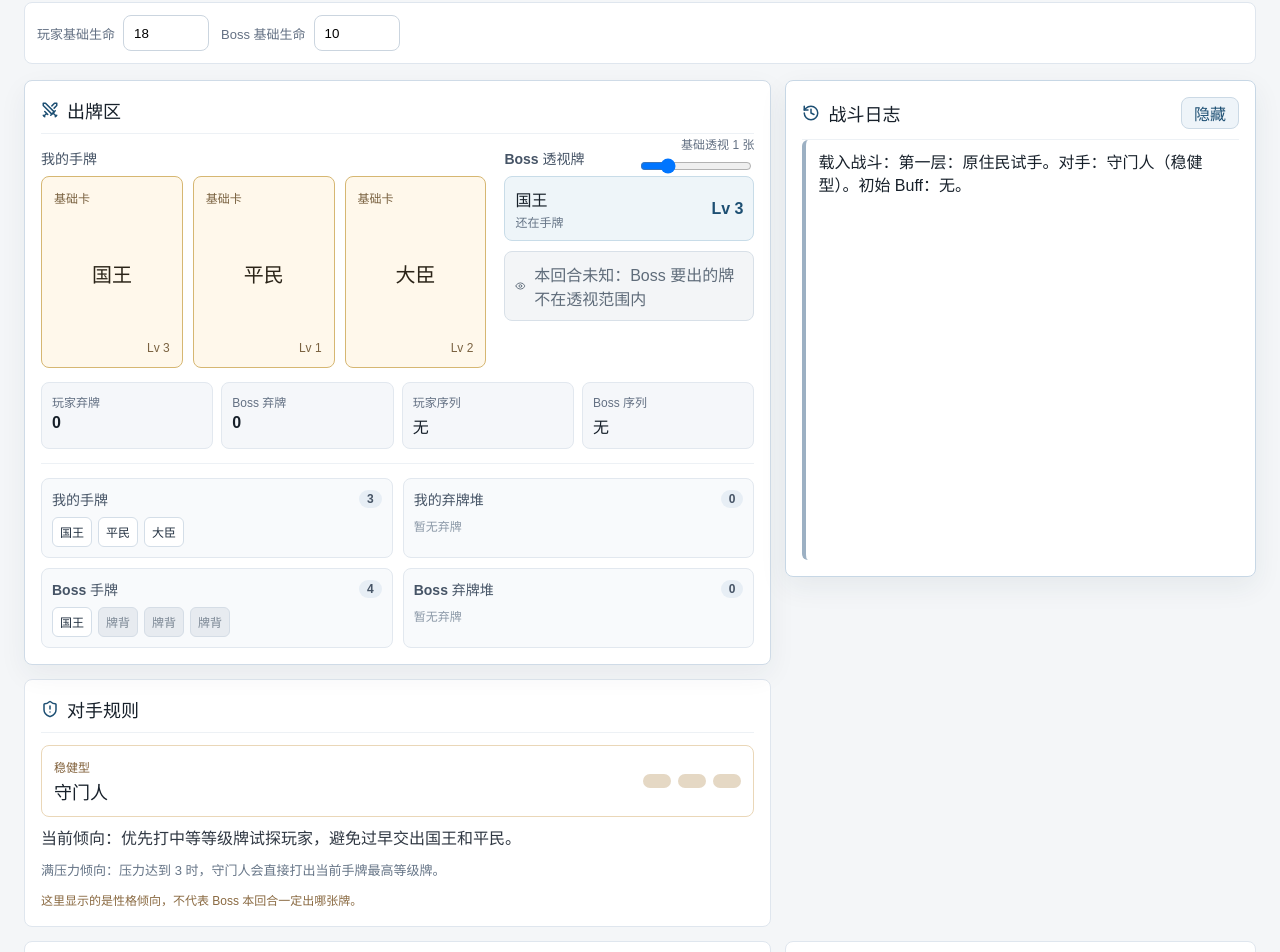
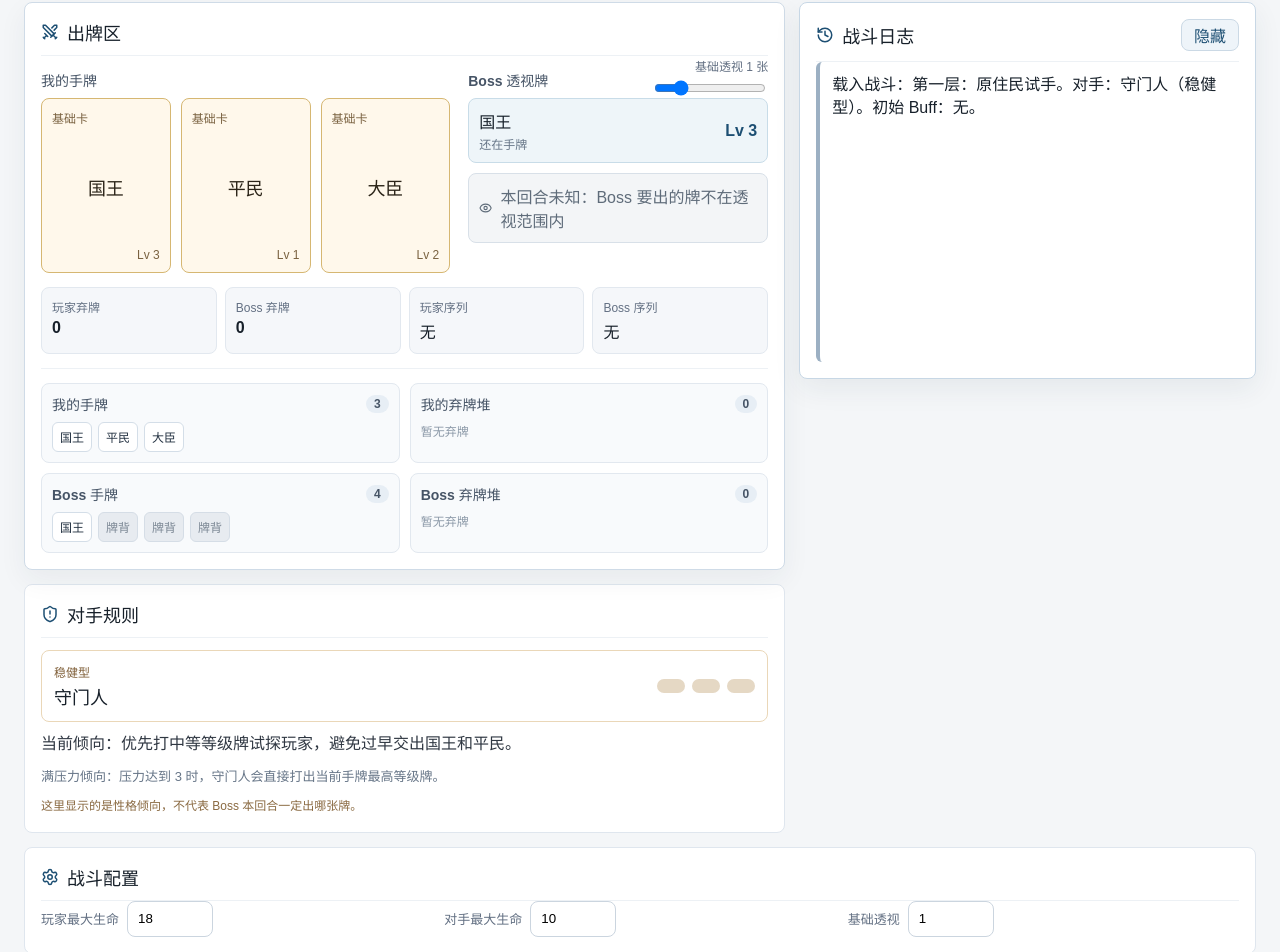
Before and after one commit to redfsz/newkingcards1, a React (Vite) app: page / in a window 1280 px wide. Shown: the part 264-1216 px from the top of the page. Built offline with nearby package versions, Linux system fonts and the light colour scheme.

Commit message:
规则，布局

```diff
--- a/src/App.jsx
+++ b/src/App.jsx
@@ -5,8 +5,10 @@ import {
   Eye,
   Flame,
   HeartPulse,
+  HelpCircle,
   History,
   RotateCcw,
+  Settings,
   ShieldAlert,
   Sparkles,
   Swords,
@@ -48,6 +50,7 @@ import {
 export function App() {
   const [game, setGame] = useState(() => createInitialState(levelPresets[0]));
   const [logCollapsed, setLogCollapsed] = useState(false);
+  const [rulesOpen, setRulesOpen] = useState(false);
   const fileInputRef = useRef(null);
   const legalCards = useMemo(() => getLegalPlayerCards(game), [game]);
   const legalKeys = new Set(legalCards.map((card) => card.key));
@@ -102,12 +105,14 @@ export function App() {
           <h1>关卡模拟器</h1>
         </div>
         <div className="topActions">
+          <button className="iconButton" onClick={() => setRulesOpen(true)}><HelpCircle size={18} />规则说明</button>
           <button className="iconButton" onClick={exportLevel}><Download size={18} />导出关卡</button>
           <button className="iconButton" onClick={() => fileInputRef.current?.click()}><Upload size={18} />上传关卡</button>
           <input ref={fileInputRef} className="hiddenInput" type="file" accept="application/json,.json" onChange={importLevel} />
           <button className="iconButton primary" onClick={() => setGame((state) => resetBattle(state))}><RotateCcw size={18} />重开本场</button>
         </div>
       </header>
+      {rulesOpen && <RulesModal onClose={() => setRulesOpen(false)} />}
 
       <section className="levelBand">
         <label>
@@ -126,11 +131,6 @@ export function App() {
         <StatCard icon={<Activity />} label="当前回合" value={game.round} />
         <StatCard icon={<Flame />} label="天气" value={weatherLibrary.find((w) => w.id === game.weather)?.name ?? game.weather} />
         <StatCard icon={<Sparkles />} label="Boss 压力" value={`${bossPressure}/3`} title={bossPressureTitle} highlight />
-      </section>
-
-      <section className="configBand">
-        <label><span>玩家基础生命</span><input type="number" min="1" max="99" value={game.basePlayerMaxHp ?? game.playerMaxHp} onChange={(event) => setGame((state) => setMaxHp(state, "player", event.target.value))} /></label>
-        <label><span>Boss 基础生命</span><input type="number" min="1" max="99" value={game.baseBossMaxHp ?? game.bossMaxHp} onChange={(event) => setGame((state) => setMaxHp(state, "boss", event.target.value))} /></label>
       </section>
 
       {game.winner && <section className={`resultBanner ${game.winner === "player" ? "win" : "loss"}`}>{game.winner === "player" ? "玩家胜利：Boss 已被击败" : "战斗失败：玩家已经倒下"}</section>}
@@ -208,6 +208,15 @@ export function App() {
             <Pile title="Boss 弃牌堆" cards={game.bossDiscard} visible emptyText="暂无弃牌" />
           </div>
         </section>
+        <section className="panel settingsPanel">
+          <div className="panelTitle"><Settings size={18} /><h2>战斗配置</h2></div>
+          <div className="configBand compact">
+            <label><span>玩家最大生命</span><input type="number" min="1" max="99" value={game.basePlayerMaxHp ?? game.playerMaxHp} onChange={(event) => setGame((state) => setMaxHp(state, "player", event.target.value))} /></label>
+            <label><span>对手最大生命</span><input type="number" min="1" max="99" value={game.baseBossMaxHp ?? game.bossMaxHp} onChange={(event) => setGame((state) => setMaxHp(state, "boss", event.target.value))} /></label>
+            <label><span>基础透视</span><input type="number" min="0" max="5" value={game.baseRevealCount ?? game.revealCount} onChange={(event) => setGame((state) => setRevealCount(state, event.target.value))} /></label>
+          </div>
+        </section>
+
         <section className="panel">
           <div className="panelTitle"><Sparkles size={18} /><h2>初始 Buff</h2></div>
           <div className="buffGrid">
@@ -284,6 +293,38 @@ function Pile({ title, cards, visible = false, revealedKeys = [], emptyText = "
     </div>
   );
 }
+function RulesModal({ onClose }) {
+  return (
+    <div className="modalBackdrop" role="presentation" onClick={onClose}>
+      <section className="rulesModal" role="dialog" aria-modal="true" aria-label="规则说明" onClick={(event) => event.stopPropagation()}>
+        <div className="modalHeader">
+          <h2>规则说明</h2>
+          <button className="collapseButton" onClick={onClose}>关闭</button>
+        </div>
+        <div className="rulesContent">
+          <h3>目标</h3>
+          <p>选择手牌与对手对弈，通过胜负序列触发招式，把对手生命打到 0。</p>
+          <h3>比牌</h3>
+          <p>通常等级高的牌获胜。国王 3，大臣 2，平民 1，但平民克制国王。同等级双方失败。</p>
+          <h3>出牌限制</h3>
+          <p>不能连续两次打出同一张牌，除非你当前可出牌只剩一张。</p>
+          <h3>透视</h3>
+          <p>透视能看到一部分对手手牌。如果对手本回合要出的牌在透视范围内，会显示“本回合已知”。</p>
+          <h3>招式</h3>
+          <p>你可以配置 6 个胜负序列。最近结果符合序列时触发伤害。同回合可触发多个招式，同一招式每回合最多触发一次。</p>
+          <h3>伤害</h3>
+          <p>1 位 1 点，2 位 3 点，3 位 5 点，4 位 7 点，5 位 15 点，6 位 30 点。</p>
+          <h3>崩溃</h3>
+          <p>一方手牌被打空会进入崩溃，受到终极招式伤害；如果没死，会重洗弃牌继续战斗并获得负面状态。</p>
+          <h3>Boss</h3>
+          <p>Boss 有压力、性格倾向、技能和专属地形。技能会在指定回合自动发动，通常对 Boss 有利。</p>
+          <h3>上手建议</h3>
+          <p>先从第一层 NPC 战开始。不要急着改配置，先理解国王、大臣、平民，再尝试“胜”“胜胜”“负胜”等短招式。</p>
+        </div>
+      </section>
+    </div>
+  );
+}
 function StatCard({ icon, label, value, danger = false, highlight = false, title = "" }) { return <div className={`statCard ${danger ? "danger" : ""} ${highlight ? "highlight" : ""}`} title={title}>{icon}<span>{label}</span><strong>{value}</strong></div>; }
 function InfoPill({ label, value }) { return <div className="infoPill"><span>{label}</span><strong>{value}</strong></div>; }
 function ToggleRow({ active, title, meta, note, onClick }) { return <button className={`toggleRow ${active ? "active" : ""}`} onClick={onClick} title={note}><span><strong>{title}</strong><small>{note}</small></span><em>{meta}</em></button>; }
--- a/src/simulator.js
+++ b/src/simulator.js
@@ -275,12 +275,17 @@ export function playRound(state, playerCardKey) {
 }
 
 export function setWeather(state, weather) { return addLog({ ...state, weather }, "info", `天气切换为：${weatherName(weather)}。`); }
-export function setRevealCount(state, revealCount) { return createStateFromConfig({ ...stateToLevelConfig(state), revealCount: clampNumber(revealCount, 0, 10, 0) }); }
+export function setRevealCount(state, revealCount) {
+  return syncRevealedBossCards({ ...state, baseRevealCount: clampNumber(revealCount, 0, 10, 0), revealCount: clampNumber(revealCount, 0, 10, 0) });
+}
 export function setMaxHp(state, side, value) {
-  const config = stateToLevelConfig(state);
-  if (side === "player") config.playerMaxHp = clampNumber(value, 1, 99, 1);
-  else config.bossMaxHp = clampNumber(value, 1, 99, 1);
-  return createStateFromConfig(config);
+  const nextMax = clampNumber(value, 1, 99, 1);
+  if (side === "player") {
+    const delta = nextMax - state.playerMaxHp;
+    return { ...state, basePlayerMaxHp: nextMax, playerMaxHp: nextMax, playerHp: Math.max(1, Math.min(nextMax, state.playerHp + delta)) };
+  }
+  const delta = nextMax - state.bossMaxHp;
+  return { ...state, baseBossMaxHp: nextMax, bossMaxHp: nextMax, bossHp: Math.max(1, Math.min(nextMax, state.bossHp + delta)) };
 }
 export function resetBattle(state) { return createStateFromConfig(stateToLevelConfig(state)); }
 export function getLegalPlayerCards(state) { return state.playerHand.length <= 1 ? state.playerHand : state.playerHand.filter((card) => card.key !== state.playerLastCardKey); }
--- a/src/styles.css
+++ b/src/styles.css
@@ -42,6 +42,54 @@ button {
 
 .hiddenInput {
   display: none;
+}
+
+.modalBackdrop {
+  align-items: center;
+  background: rgba(17, 27, 39, 0.48);
+  display: flex;
+  inset: 0;
+  justify-content: center;
+  padding: 20px;
+  position: fixed;
+  z-index: 20;
+}
+
+.rulesModal {
+  background: #fff;
+  border-radius: 8px;
+  box-shadow: 0 24px 80px rgba(17, 27, 39, 0.28);
+  max-height: min(720px, calc(100vh - 40px));
+  max-width: 760px;
+  overflow: hidden;
+  width: min(760px, 100%);
+}
+
+.modalHeader {
+  align-items: center;
+  border-bottom: 1px solid #edf1f5;
+  display: flex;
+  justify-content: space-between;
+  padding: 14px 16px;
+}
+
+.rulesContent {
+  display: grid;
+  gap: 8px;
+  max-height: calc(100vh - 130px);
+  overflow: auto;
+  padding: 16px;
+}
+
+.rulesContent h3 {
+  color: #1d4f73;
+  margin: 8px 0 0;
+}
+
+.rulesContent p {
+  color: #394555;
+  line-height: 1.55;
+  margin: 0;
 }
 
 .eyebrow {
@@ -147,6 +195,15 @@ h3 {
   margin: 0 auto 16px;
   max-width: 1440px;
   padding: 12px;
+}
+
+.configBand.compact {
+  border: 0;
+  margin: 0;
+  padding: 0;
+  max-width: none;
+  display: grid;
+  grid-template-columns: repeat(3, minmax(0, 1fr));
 }
 
 .configBand label {
@@ -285,11 +342,11 @@ h3 {
   gap: 14px;
   grid-template-areas:
     "battle log"
-    "battle log"
     "intent log"
-    "buff moves"
-    "items deck";
-  grid-template-columns: minmax(0, 1.35fr) minmax(380px, 0.85fr);
+    "settings settings"
+    "moves items"
+    "buff deck";
+  grid-template-columns: minmax(0, 1.25fr) minmax(380px, 0.75fr);
   margin: 0 auto;
   max-width: 1440px;
 }
@@ -325,15 +382,23 @@ h3 {
 }
 
 .workspace > .panel:nth-of-type(3) {
+  grid-area: settings;
+}
+
+.workspace > .panel:nth-of-type(4) {
   grid-area: buff;
 }
 
-.workspace > .panel:nth-of-type(4) {
+.workspace > .panel:nth-of-type(5) {
   grid-area: moves;
 }
 
-.workspace > .panel:nth-of-type(5) {
+.workspace > .panel:nth-of-type(6) {
   grid-area: items;
+}
+
+.settingsPanel {
+  grid-area: settings;
 }
 
 .panelTitle {
@@ -351,7 +416,7 @@ h3 {
 .duelGrid {
   display: grid;
   gap: 18px;
-  grid-template-columns: minmax(0, 1.45fr) minmax(250px, 0.75fr);
+  grid-template-columns: minmax(0, 1fr) 300px;
 }
 
 .cardGrid {
@@ -369,8 +434,8 @@ h3 {
   cursor: pointer;
   display: grid;
   grid-template-rows: auto 1fr auto;
-  min-height: 162px;
-  padding: 12px;
+  min-height: 132px;
+  padding: 10px;
   text-align: left;
 }
 
@@ -388,7 +453,7 @@ h3 {
 
 .playCard strong {
   align-self: center;
-  font-size: 20px;
+  font-size: 18px;
   text-align: center;
 }
 
@@ -899,8 +964,8 @@ h3 {
 .logs {
   display: grid;
   gap: 8px;
-  max-height: min(720px, calc(100vh - 220px));
-  min-height: 420px;
+  max-height: min(640px, calc(100vh - 220px));
+  min-height: 300px;
   overflow: auto;
   padding-right: 4px;
 }
@@ -924,6 +989,7 @@ h3 {
       "battle"
       "log"
       "intent"
+      "settings"
       "buff"
       "moves"
       "items"
@@ -933,6 +999,10 @@ h3 {
 
   .duelGrid,
   .deckColumns {
+    grid-template-columns: 1fr;
+  }
+
+  .configBand.compact {
     grid-template-columns: 1fr;
   }
 
```
Also changed, not shown: 1 other file (tests, documents, lock files or other folders).
